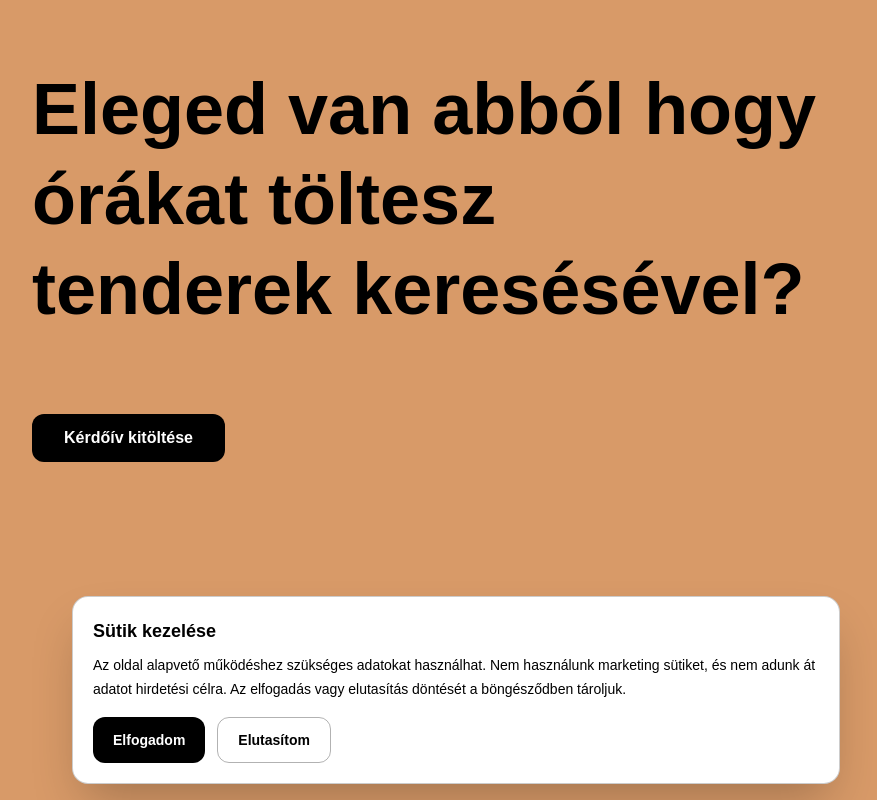
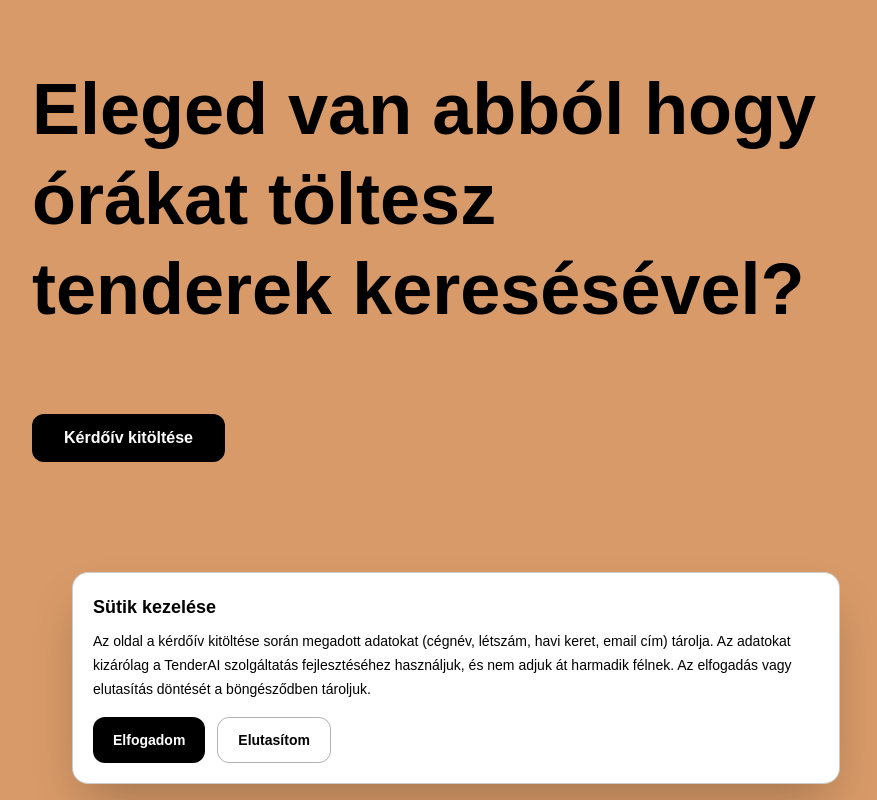
Before and after one commit to mindenre1233-cloud/Kerdoiv, a Next.js app: page / in a window 1280 px wide. Shown: the whole page, without its empty margins (184-1061 px from the left). Built offline with nearby package versions, Linux system fonts and the light colour scheme.

Commit message:
suti szoveg frissitve

```diff
--- a/app/page.tsx
+++ b/app/page.tsx
@@ -383,10 +383,7 @@ export default function Home() {
         <div className="fixed inset-x-4 bottom-4 z-50 mx-auto max-w-3xl rounded-2xl border border-black/20 bg-white p-5 text-black shadow-2xl">
           <h2 className="text-lg font-extrabold">Sütik kezelése</h2>
           <p className="mt-2 text-sm leading-6">
-            Az oldal alapvető működéshez szükséges adatokat használhat. Nem
-            használunk marketing sütiket, és nem adunk át adatot hirdetési
-            célra. Az elfogadás vagy elutasítás döntését a böngésződben
-            tároljuk.
+  Az oldal a kérdőív kitöltése során megadott adatokat (cégnév, létszám, havi keret, email cím) tárolja. Az adatokat kizárólag a TenderAI szolgáltatás fejlesztéséhez használjuk, és nem adjuk át harmadik félnek. Az elfogadás vagy elutasítás döntését a böngésződben tároljuk.
           </p>
 
           <div className="mt-4 flex flex-col gap-3 sm:flex-row">
```
